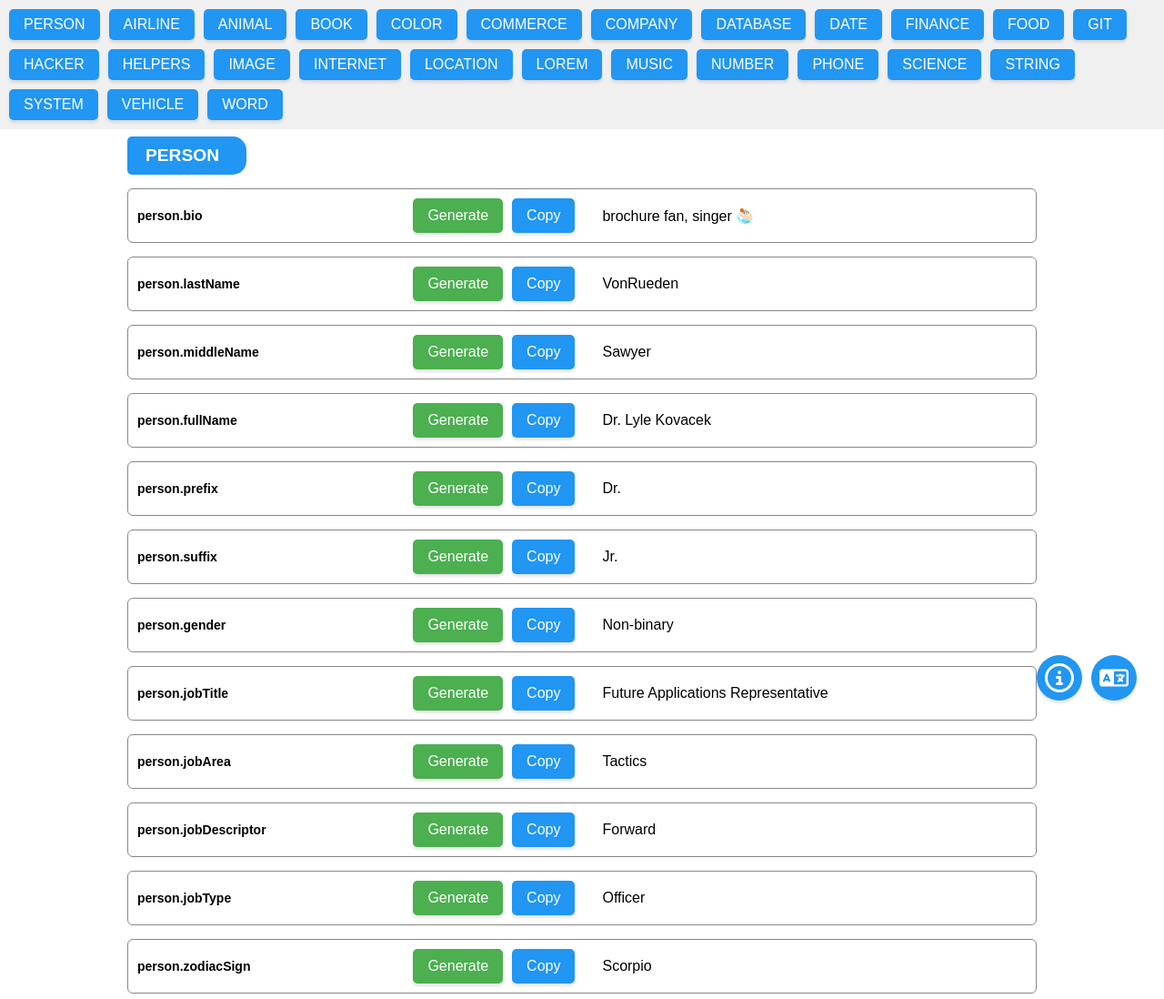
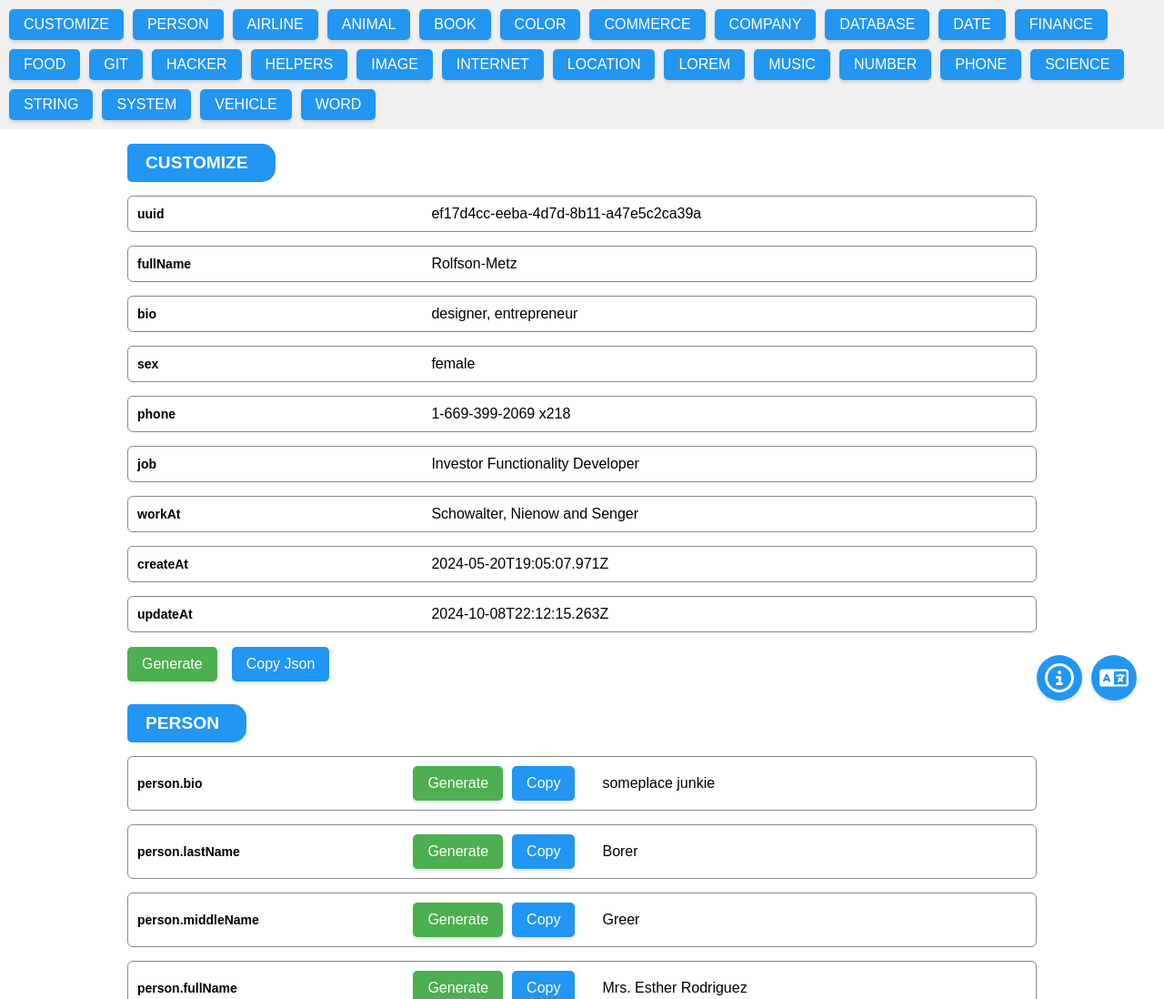
Before and after one commit to vemines/fakerjs, a plain HTML site: page index.html in a window 1280 px wide. Shown: the top 1098 px of the page at 91% size. Drawn offline with Linux system fonts and the light colour scheme.

Commit message:
add customize json generate

```diff
--- a/index.html
+++ b/index.html
@@ -3,6 +3,7 @@
   <head>
     <meta charset="UTF-8" />
     <meta name="viewport" content="width=device-width, initial-scale=1.0" />
+    <link rel="icon" type="image/x-icon" href="logo.svg" />
     <title>Faker.js</title>
     <link rel="stylesheet" href="css/style.css" />
   </head>
@@ -14,7 +15,9 @@
     <!-- Template for the category container -->
     <template id="category-template">
       <div class="category">
-        <div class="category__title"></div>
+        <div class="category__title">
+          <a target="_blank"></a>
+        </div>
       </div>
     </template>
 
@@ -24,6 +27,13 @@
         <span class="category__name"></span>
         <button class="btn btn--generate">Generate</button>
         <button class="btn btn--copy">Copy</button>
+        <span class="generated-text"></span>
+      </div>
+    </template>
+
+    <template id="category-item-customize-template">
+      <div class="category__item">
+        <span class="category__name"></span>
         <span class="generated-text"></span>
       </div>
     </template>
--- a/js/faker.js
+++ b/js/faker.js
@@ -70,6 +70,7 @@
   fakerZH_TW,
   fakerZU_ZA,
 } from '../dist/index.js';
+
 const languageMap = {
   af_ZA: { name: 'Afrikaans (South Africa)', faker: fakerAF_ZA },
   ar: { name: 'Arabic', faker: fakerAR },
@@ -164,6 +165,17 @@
 
 function setData(faker) {
   data = {
+    _customize: {
+      uuid: faker.string.uuid,
+      fullName: faker.person.lastName,
+      bio: faker.person.bio,
+      sex: faker.person.sex,
+      phone: faker.phone.number,
+      job: faker.person.jobTitle,
+      workAt: faker.company.name,
+      createAt: faker.date.past,
+      updateAt: faker.date.past,
+    },
     person: {
       'person.bio': faker.person.bio,
       'person.lastName': faker.person.lastName,
@@ -491,13 +503,77 @@
   };
 }
 
-for (const category in data) {
-  const container = document.getElementById('container');
-  const navigation = document.getElementById('navigation');
-  const template = document.getElementById('category-template');
+function outputFormat(v) {
+  if (Date.parse(v)) return v.toISOString();
+  return v;
+}
+const docUrl = (s) => {
+  return 'https://fakerjs.dev/api/' + s + '.html';
+};
+
+const container = document.getElementById('container');
+const navigation = document.getElementById('navigation');
+const template = document.getElementById('category-template');
+
+function createFuncItem(funcName, category) {
+  const categoryItem = document
+    .getElementById('category-item-template')
+    .content.firstElementChild.cloneNode(true);
+  if (!template) return;
+
+  // set category name / text
+  const categoryName = categoryItem.querySelector('.category__name');
+  categoryName.textContent = funcName;
+
+  const generatedText = categoryItem.querySelector('.generated-text');
+  try {
+    generatedText.textContent = outputFormat(data[category][funcName]());
+    // set event category button generate / copy
+    const generateButton = categoryItem.querySelector('.btn--generate');
+    generateButton.addEventListener('click', () => {
+      const genResult = outputFormat(data[category][funcName]());
+      generatedText.textContent = genResult;
+    });
+  } catch (e) {
+    // debugger;
+  }
+
+  const copyButton = categoryItem.querySelector('.btn--copy');
+  copyButton.addEventListener('click', () => {
+    copyToClipboard(generatedText.textContent);
+  });
+
+  return categoryItem;
+}
+
+function createCustomizeItem(funcName, category) {
+  const categoryItem = document
+    .getElementById('category-item-customize-template')
+    .content.firstElementChild.cloneNode(true);
+  if (!template) return;
+
+  // set category name / text
+  const categoryName = categoryItem.querySelector('.category__name');
+  categoryName.textContent = funcName;
+
+  const generatedText = categoryItem.querySelector('.generated-text');
+  const genResult = outputFormat(data[category][funcName]());
+  generatedText.textContent = genResult;
+
+  return { categoryItem, genResult };
+}
+
+for (let category in data) {
   if (!template || !navigation) break;
 
-  // create nav item and set data
+  const isCustomize = category[0] === '_';
+  let originCategory = '';
+  if (isCustomize) {
+    originCategory = category;
+    category = category.substring(1);
+  }
+
+  // create navbar item
   const navItem = document.createElement('li');
   const navLink = document.createElement('a');
   navLink.href = `#${category}`;
@@ -514,38 +590,59 @@
 
   // set title category
   const categoryTitle = categoryElement.querySelector('.category__title');
-  categoryTitle.textContent = category.toUpperCase();
+  const categoryLink = categoryTitle.querySelector('a');
+  categoryLink.textContent = category.toUpperCase();
+  if (!isCustomize) categoryLink.href = docUrl(category);
 
-  for (const func in data[category]) {
-    // clone category-item element from template
-    const categoryItem = document
-      .getElementById('category-item-template')
-      .content.firstElementChild.cloneNode(true);
-    if (!template) break;
+  if (isCustomize) {
+    categoryElement.classList.add('customize');
 
-    // set category name / text
-    const categoryName = categoryItem.querySelector('.category__name');
-    categoryName.textContent = func;
+    const funcList = [];
+    const funcNameList = [];
+    const categoryItemList = [];
+    let jsonData = {};
 
-    const generatedText = categoryItem.querySelector('.generated-text');
-    try {
-      generatedText.textContent = data[category][func]();
-      // set event category button generate / copy
-      const generateButton = categoryItem.querySelector('.btn--generate');
-      generateButton.addEventListener('click', () => {
-        generatedText.textContent = data[category][func]();
-      });
-    } catch (e) {
-      // debugger;
+    for (const funcName in data[originCategory]) {
+      const { categoryItem, genResult } = createCustomizeItem(funcName, originCategory);
+      categoryElement.appendChild(categoryItem);
+
+      funcList.push(data[originCategory][funcName]);
+      categoryItemList.push(categoryItem);
+      funcNameList.push(funcName);
+      jsonData[funcName] = genResult;
     }
 
-    const copyButton = categoryItem.querySelector('.btn--copy');
-    copyButton.addEventListener('click', () => {
-      copyToClipboard(generatedText.textContent);
+    // add generate button and customize to customize category
+    const generateButton = document.createElement('button');
+    const copyButton = document.createElement('button');
+    generateButton.className = 'btn btn--generate';
+    copyButton.className = 'btn btn--copy';
+    generateButton.textContent = 'Generate';
+    copyButton.textContent = 'Copy Json';
+
+    // add generate event
+    generateButton.addEventListener('click', () => {
+      const length = funcList.length === categoryItemList.length ? funcList.length : 0;
+      for (let i = 0; i < length; i++) {
+        const genResult = outputFormat(funcList[i]());
+        categoryItemList[i].querySelector('.generated-text').textContent = genResult;
+        jsonData[funcNameList[i]] = genResult;
+      }
     });
 
-    // add to category element
-    categoryElement.appendChild(categoryItem);
+    // add copy event
+    copyButton.addEventListener('click', () => {
+      copyToClipboard(JSON.stringify(jsonData, null, 2));
+    });
+
+    // add 2 buttons to dom
+    categoryElement.appendChild(generateButton);
+    categoryElement.appendChild(copyButton);
+  } else {
+    for (const funcName in data[category]) {
+      const categoryItem = createFuncItem(funcName, category);
+      categoryElement.appendChild(categoryItem);
+    }
   }
 
   // update dom category
@@ -562,18 +659,16 @@
     const targetId = link.getAttribute('href');
     const targetElement = document.querySelector(targetId);
 
-    const screenWidth = window.innerWidth;
-    let topScrollOffset = 100; // for scroll up pass fixed navbar
-    if (screenWidth < 1142) topScrollOffset = 150;
-    if (screenWidth < 960) topScrollOffset = 200;
-    if (screenWidth < 770) topScrollOffset = 250;
-    if (screenWidth < 625) topScrollOffset = 300;
-    if (screenWidth < 540) topScrollOffset = 340;
+    const navbar = document.getElementById('navbar');
+    let navbarHeight = 0;
+    if (navbar) {
+      navbarHeight = navbar.offsetHeight;
+    }
 
     if (targetElement) {
       const offsetTop = targetElement.offsetTop; // Get the target element's position from the top
       const scrollOptions = {
-        top: offsetTop - topScrollOffset,
+        top: offsetTop - navbarHeight,
       };
       window.scrollTo(scrollOptions);
     }
--- a/style.scss
+++ b/style.scss
@@ -13,59 +13,13 @@
 $btn-shadow: 0 3px 3px rgba(0, 0, 0, 0.1);
 $btn-hover-lighten: 10;
 
-// row by view port
-$appbar: (
-  '6': 630px,
-  '5': 768px,
-  '4': 958px,
-  '3': 1412px,
-);
-@mixin ab-6 {
-  @media (max-width: map-get($appbar, '6')) {
-    @content;
-  }
-}
-@mixin ab-5 {
-  @media (max-width: map-get($appbar, '5')) {
-    @content;
-  }
-}
-@mixin ab-4 {
-  @media (max-width: map-get($appbar, '4')) {
-    @content;
-  }
-}
-@mixin ab-3 {
-  @media (max-width: map-get($appbar, '3')) {
-    @content;
-  }
-}
-
 body {
   font-family: sans-serif;
 }
 
-#container {
-  max-width: 1000px;
-  margin: 0 auto;
-  margin-top: 100px;
-  @include ab-3 {
-    margin-top: 150px;
-  }
-  @include ab-4 {
-    margin-top: 190px;
-  }
-  @include ab-5 {
-    margin-top: 240px;
-  }
-  @include ab-6 {
-    margin-top: 280px;
-  }
-}
-
-// Header
+// Navbar
 #navbar {
-  position: fixed;
+  position: sticky;
   width: 100%;
   top: 0;
   background-color: $bg-color;
@@ -95,22 +49,41 @@
   }
 }
 
+#container {
+  max-width: 1000px;
+  margin: 0 auto;
+  margin-top: 1rem;
+}
+
 // Category
 .category {
   margin-bottom: 25px;
 
   &__title {
     background-color: $primary;
-    color: white;
     padding: 10px;
-    text-align: center;
-    font-size: 1.2rem;
-    font-weight: bold;
     display: inline-block;
     padding: 10px 30px 10px 20px;
     text-align: left;
     margin: 0 auto;
     border-radius: 5px 15px 15px 5px;
+
+    a {
+      color: white;
+      text-align: center;
+      font-size: 1.2rem;
+      font-weight: bold;
+      text-decoration: none;
+    }
+  }
+
+  &.customize {
+    button {
+      margin-top: 1rem;
+      &:not(:last-child) {
+        margin-right: 1rem;
+      }
+    }
   }
 
   &__item {
@@ -249,10 +222,12 @@
     overflow-y: auto; /* Scroll if content overflows */
     text-align: center;
   }
+
   &__title {
     font-size: 20px;
     font-weight: 600;
     margin-bottom: 12px;
+    text-decoration: none;
   }
 
   &__text {
```
Also changed, not shown: css/style.css, logo.svg (added), 1 other file.
